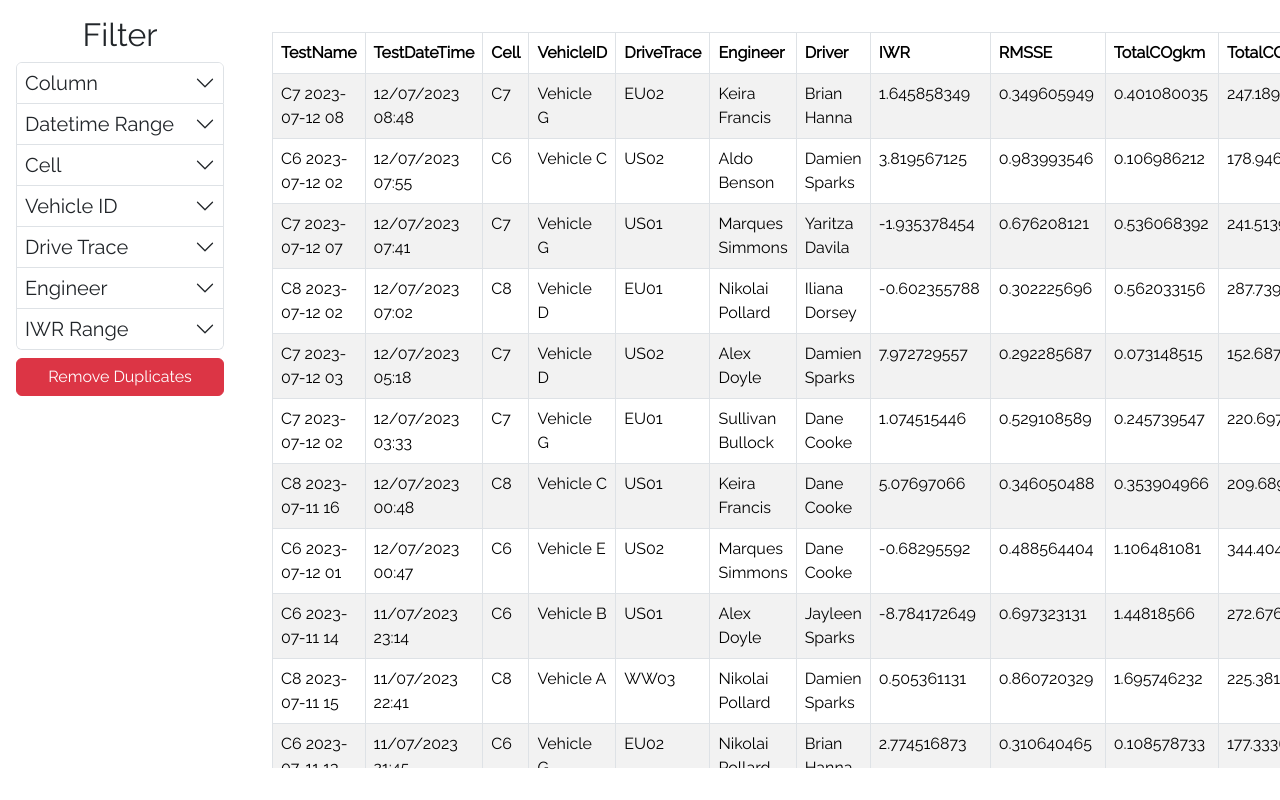
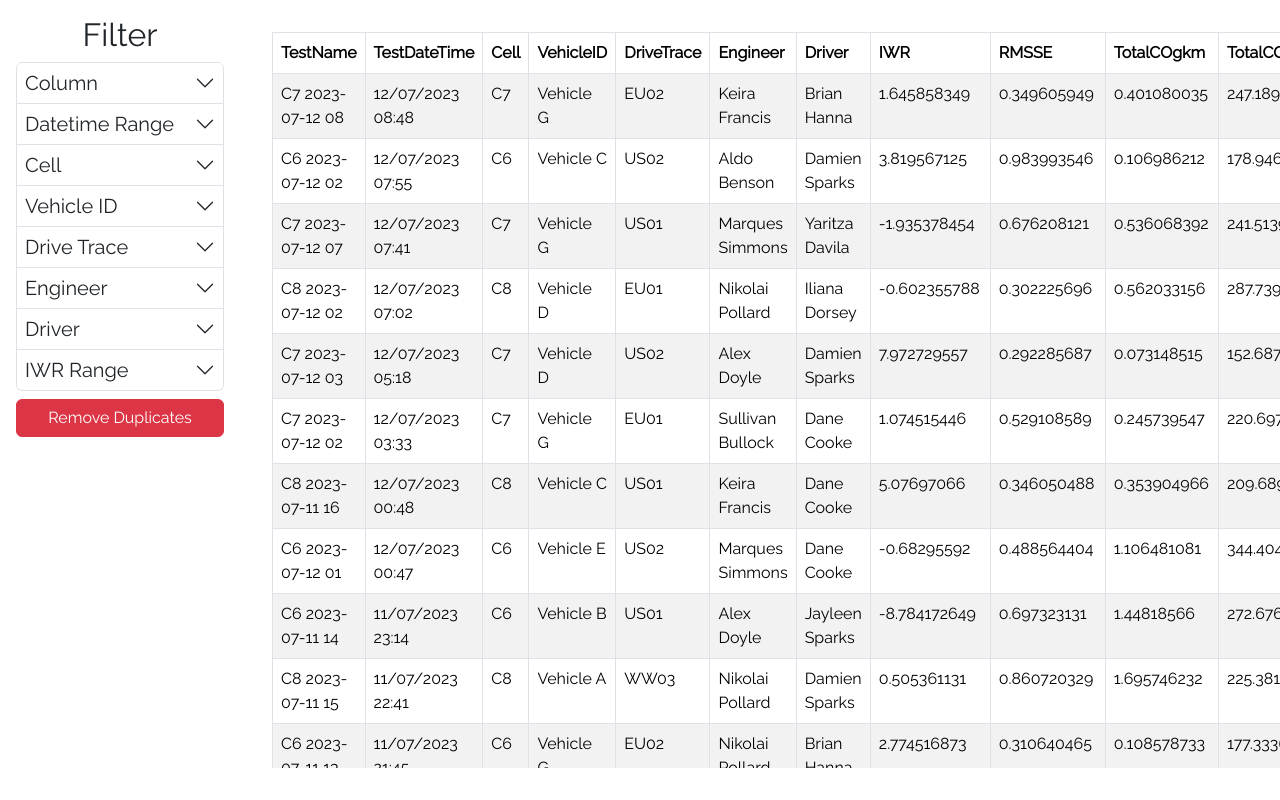
Before and after one commit to bryce-krispies/JLR-test, a React (Create React App) app: page / in a window 1280 px wide. Shown: the top 800 px of the page. Built offline with nearby package versions, Linux system fonts and the light colour scheme.

Commit message:
Add Driver functionality

```diff
--- a/src/App.js
+++ b/src/App.js
@@ -14,6 +14,7 @@ function App() {
   const [checkedVehicleIds, setCheckedVehicleIds] = useState([]);
   const [checkedDriveTraces, setCheckedDriveTraces] = useState([]);
   const [checkedEngineers, setCheckedEngineers] = useState([]);
+  const [checkedDrivers, setCheckedDrivers] = useState([]);
   const [selectedIwrRange, setSelectedIwrRange] = useState({});
   const [removeDuplicates, setRemoveDuplicates] = useState(false);
 
@@ -72,6 +73,7 @@ function App() {
         setCheckedVehicleIds(JSON.parse(JSON.stringify(temp.vehicle_id)));
         setCheckedDriveTraces(JSON.parse(JSON.stringify(temp.drive_trace)));
         setCheckedEngineers(JSON.parse(JSON.stringify(temp.engineer)));
+        setCheckedDrivers(JSON.parse(JSON.stringify(temp.driver)));
         setSelectedIwrRange(JSON.parse(JSON.stringify({enableSecondCond: false, firstIneq: "gte", firstIneqValue: temp.iwr[0], possibility: "and", secondIneq: "lte", secondIneqValue: temp.iwr[1]})));
       }
     });
@@ -87,6 +89,7 @@ function App() {
         checkedVehicleIds={checkedVehicleIds} setCheckedVehicleIds={setCheckedVehicleIds}
         checkedDriveTraces={checkedDriveTraces} setCheckedDriveTraces={setCheckedDriveTraces}
         checkedEngineers={checkedEngineers} setCheckedEngineers={setCheckedEngineers}
+        checkedDrivers={checkedDrivers} setCheckedDrivers={setCheckedDrivers}
         selectedIwrRange={selectedIwrRange} setSelectedIwrRange={setSelectedIwrRange}
         removeDuplicates={removeDuplicates} setRemoveDuplicates={setRemoveDuplicates}
       />
@@ -99,6 +102,7 @@ function App() {
         checkedVehicleIds={checkedVehicleIds}
         checkedDriveTraces={checkedDriveTraces}
         checkedEngineers={checkedEngineers}
+        checkedDrivers={checkedDrivers}
         selectedIwrRange={selectedIwrRange}
         removeDuplicates={removeDuplicates}
       />
--- a/src/components/Sidebar.jsx
+++ b/src/components/Sidebar.jsx
@@ -84,6 +84,22 @@ function Sidebar(props) {
             }
         }
         props.setCheckedEngineers(engineers);
+    }
+
+    function driverChecked() {
+        var drivers = [...props.checkedDrivers];
+        for(var i = props.filterSpecs.driver.length - 1; i>=0; i--) {
+            var checkboxes = document.getElementsByName(props.filterSpecs.driver[i]);
+            for(var j = checkboxes.length - 1; j>=0; j--) {
+                var index = drivers.indexOf(checkboxes[j].id);
+                if(checkboxes[j].checked && index === -1) {
+                    drivers.push(checkboxes[j].id);
+                } else if(index !== -1 && !checkboxes[j].checked) {
+                    drivers.splice(index, 1);
+                }
+            }
+        }
+        props.setCheckedDrivers(drivers);
     }
 
     function iwrRangeChanged(type, value) {
@@ -201,6 +217,19 @@ function Sidebar(props) {
         );
     }
 
+    function DriverItem() {
+        return (
+            <Accordion.Item eventKey="6">
+                <Accordion.Header><h5 style={{margin: "0"}}>Driver</h5></Accordion.Header>
+                <Accordion.Body>
+                    {props.filterSpecs.driver && props.filterSpecs.driver.map((label)=>
+                        <Form.Check name={label} onClick={(e) => driverChecked()} defaultChecked={props.checkedDrivers.includes(label)} type="checkbox" id={label} label={label} key={label}/>
+                    )}
+                </Accordion.Body>
+            </Accordion.Item>
+        );
+    }
+
     function IWRItem() {
         return (
             <Accordion.Item eventKey="7">
@@ -272,6 +301,7 @@ function Sidebar(props) {
                 <VehicleIdItem/>
                 <DriveTraceItem/>
                 <EngineerItem/>
+                <DriverItem/>
                 <IWRItem/>
             </Accordion>
             <Button variant={props.removeDuplicates ? "success" : "danger"} onClick={() => props.setRemoveDuplicates(!props.removeDuplicates)}>{props.removeDuplicates ? "Bring Back Duplicates" : "Remove Duplicates"}</Button>
--- a/src/components/Visualization.jsx
+++ b/src/components/Visualization.jsx
@@ -19,8 +19,11 @@ function Visualization(props) {
                 //drive trace filtering
                 if (!props.checkedDriveTraces.includes(entry['DriveTrace'])) return false;
 
-                //vehicle id filtering
+                //engineer filtering
                 if (!props.checkedEngineers.includes(entry['Engineer'])) return false;
+
+                //driver filtering
+                if (!props.checkedDrivers.includes(entry['Driver'])) return false;
 
                 //iwr filtering
                 let passesFirstCond = true;
```
